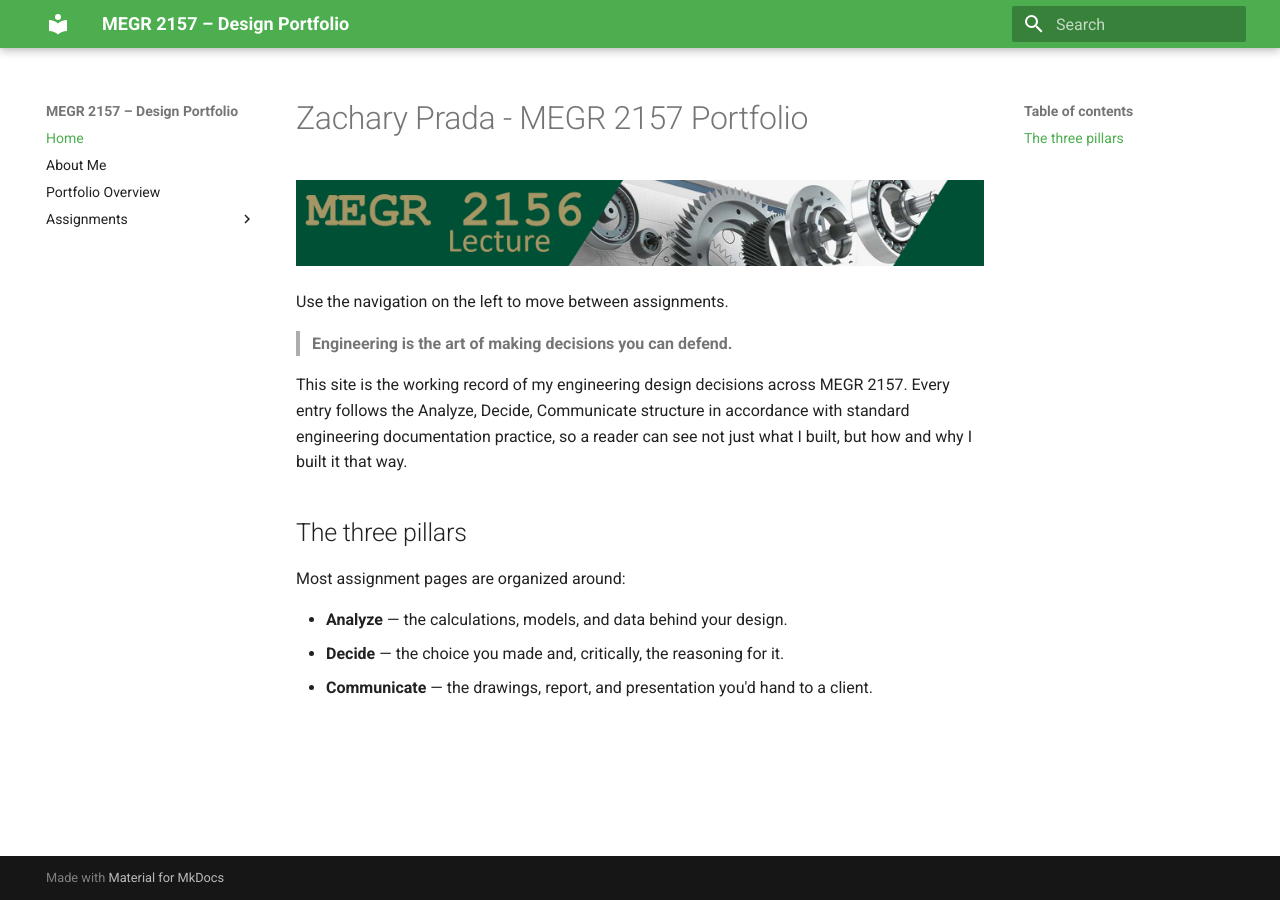
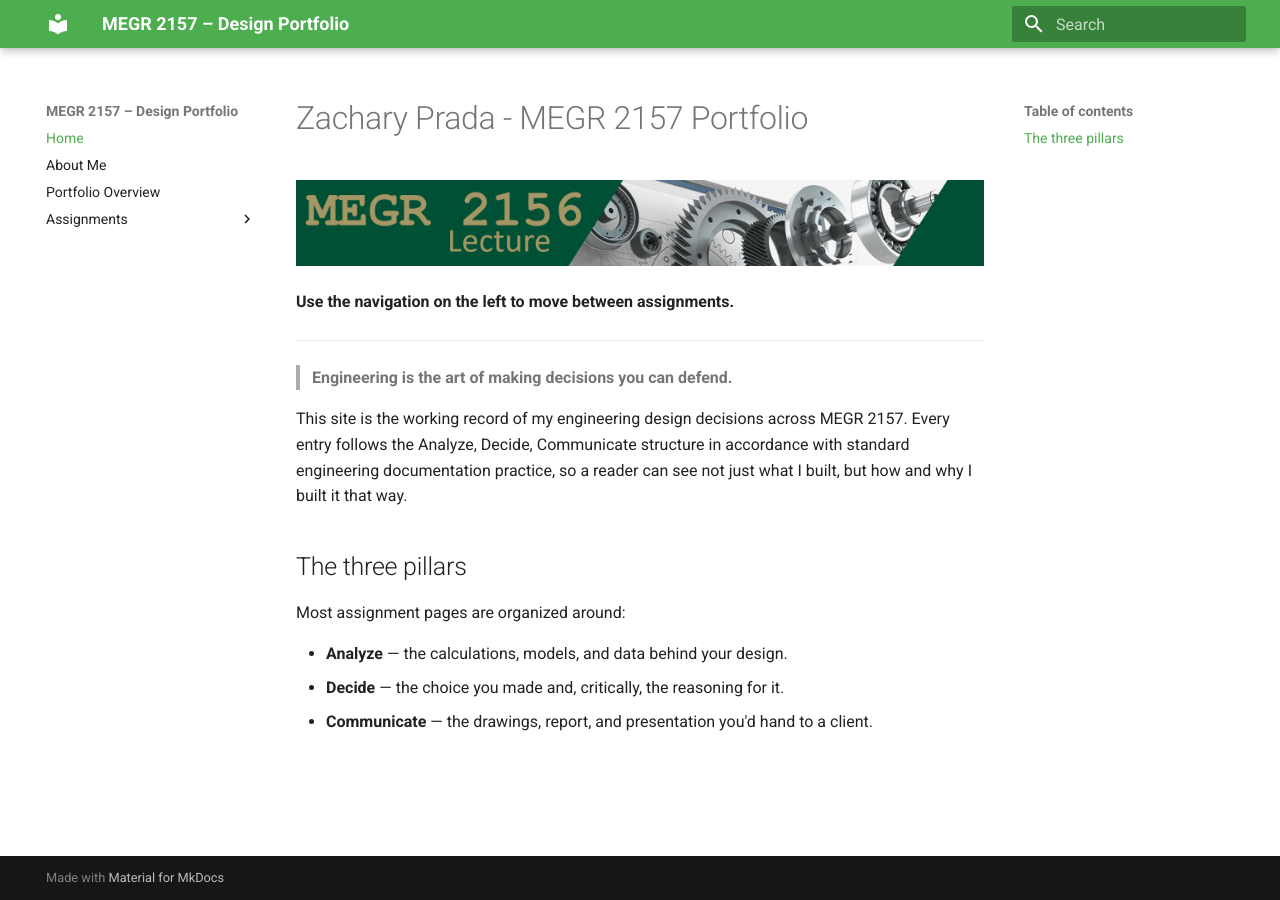
Before and after one commit to ZAPrada/megr2157-portfolio, an MkDocs documentation site: the page built from docs/index.md, in a window 1280 px wide. Built offline with MkDocs 1.6.1 and Material for MkDocs 9.7.7, drawn with Linux system fonts in a browser that asks for light colours.

```diff
--- a/docs/index.md
+++ b/docs/index.md
@@ -2,8 +2,9 @@
 
 ![MEGR 2156-7 Title](MEGR2156title.png)
 
-Use the navigation on the left to move between assignments.
+**Use the navigation on the left to move between assignments.**
 
+___________________________________________________________________
 > **Engineering is the art of making decisions you can defend.**
 
 This site is the working record of my engineering design decisions across MEGR 2157. Every entry follows the Analyze, Decide, Communicate structure in accordance with standard engineering documentation practice, so a reader can see not just what I built, but how and why I built it that way.
```
